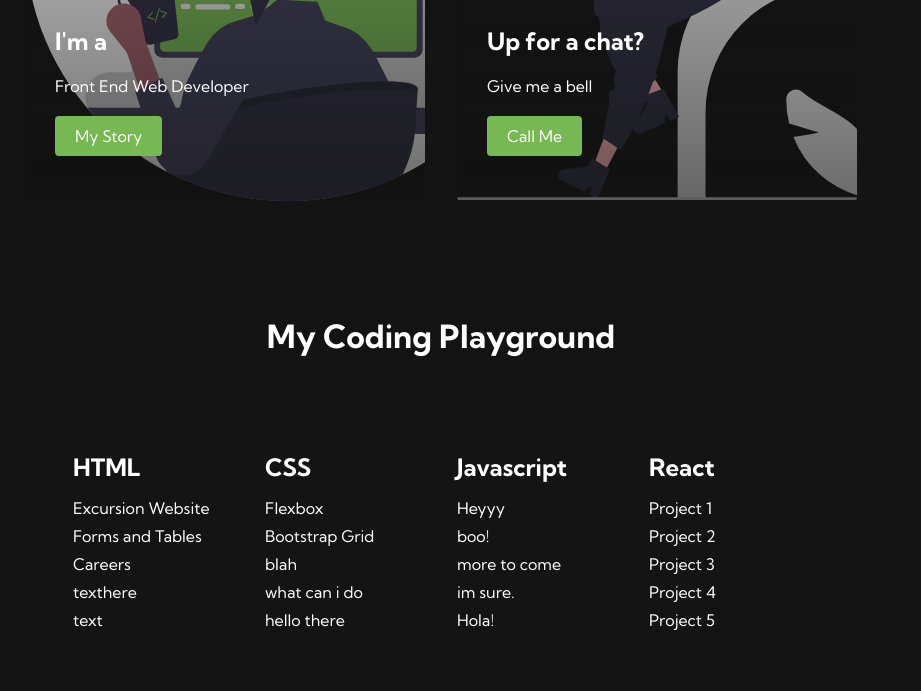
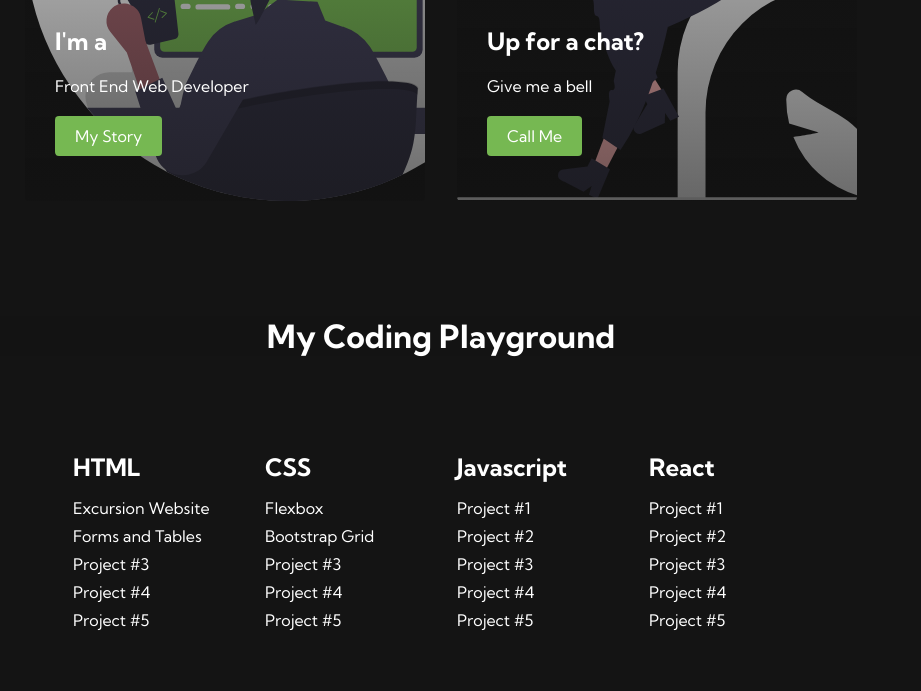
Before and after one commit to Jonnevie/Jonnevie-practise-project, a plain HTML site: page index.html in a window 1280 px wide. Shown: the part 1284-1975 px from the top of the page, without its empty margins (199-1120 px from the left). Drawn offline with Linux system fonts and the light colour scheme.

Commit message:
changed coding playground links

```diff
--- a/index.html
+++ b/index.html
@@ -94,35 +94,35 @@
               <h2>HTML</h2>
               <a href="https://jonnevie.github.io/excursion/" target="_blank">Excursion Website</a>
               <a href="./skills.html" target="_blank">Forms and Tables</a>
-              <a href="/">Careers</a>
-              <a href="/">texthere</a>
-              <a href="/">text</a>
+              <a href="/">Project #3</a>
+              <a href="/">Project #4</a>
+              <a href="/">Project #5</a>
             </div>
             <div class="footer__link--items">
               <h2>CSS</h2>
               <a href="https://jonnevie.github.io/tea-cosy-codecademy-project/" target="_blank">Flexbox</a>
               <a href="https://jonnevie.github.io/Bootstrap-grid-painting/">Bootstrap Grid</a>
-              <a href="/">blah</a>
-              <a href="/">what can i do</a>
-              <a href="/">hello there</a>
+              <a href="/">Project #3</a>
+              <a href="/">Project #4</a>
+              <a href="/">Project #5</a>
             </div>
           </div>
           <div class="footer__links--wrapper">
             <div class="footer__link--items">
               <h2>Javascript</h2>
-              <a href="/">Heyyy</a>
-              <a href="/">boo!</a>
-              <a href="/">more to come</a>
-              <a href="/">im sure.</a>
-              <a href="/">Hola!</a>
+              <a href="/">Project #1</a>
+              <a href="/">Project #2</a>
+              <a href="/">Project #3</a>
+              <a href="/">Project #4</a>
+              <a href="/">Project #5</a>
             </div>
             <div class="footer__link--items">
               <h2>React</h2>
-              <a href="/">Project 1</a>
-              <a href="/">Project 2</a>
-              <a href="/">Project 3</a>
-              <a href="/">Project 4</a>
-              <a href="/">Project 5</a>
+              <a href="/">Project #1</a>
+              <a href="/">Project #2</a>
+              <a href="/">Project #3</a>
+              <a href="/">Project #4</a>
+              <a href="/">Project #5</a>
             </div>
           </div>
         </div>
```
